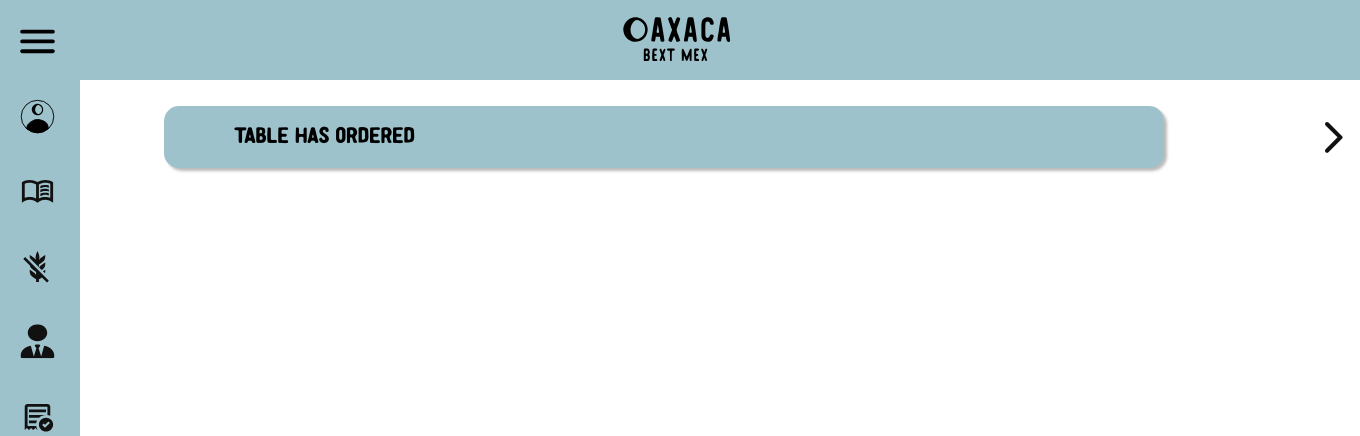
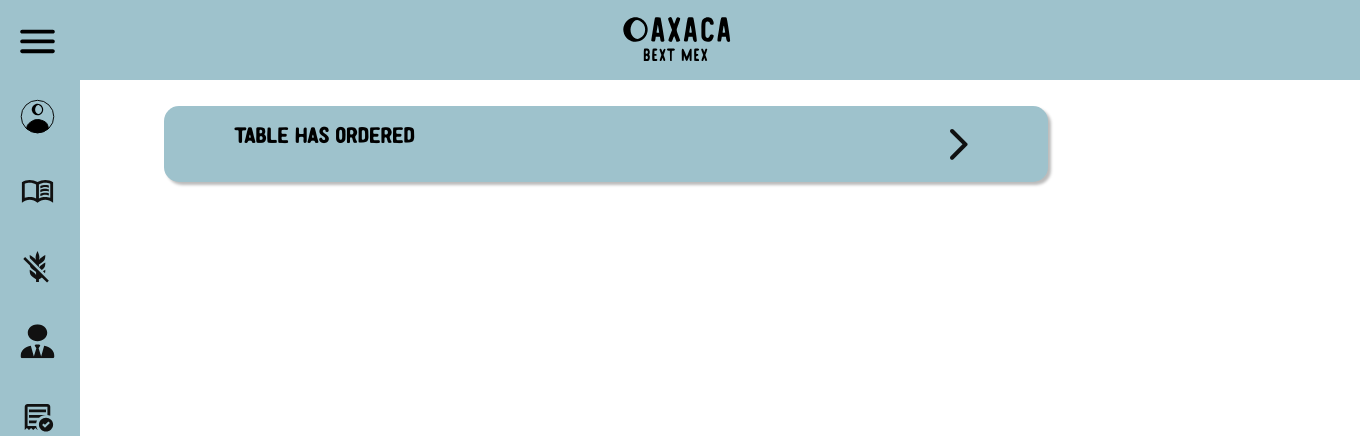
Before and after one commit to muhtasim100/Oaxaca, a Flask app: page /notifs in a window 1360 px wide; the page is wider, and only the part inside the window is pictured. Shown: the top 436 px of that part. Run offline with Flask 3, Linux system fonts and the light colour scheme.

Commit message:
Found a way to get arrow SVG inside the button.

```diff
--- a/website/static/css/notifcenter.css
+++ b/website/static/css/notifcenter.css
@@ -31,10 +31,13 @@
     text-align: left;
     box-shadow: 3px 3px 3px rgb(187, 187, 187);
     margin: 30px 150px;
-    width: 1000px;
+    width: 65%;
+    position: relative;
+
+
   }
-
 
   .action img {
     width: auto;
+    float: right;
   }
--- a/website/templates/notifcenter.html
+++ b/website/templates/notifcenter.html
@@ -11,8 +11,8 @@
 
 <div class="notifs-content">
     <div class="action">
-      <button class="notification" type="submit">Table has ordered</button>
-      <img src="{{ url_for('static', filename='images/clickarrow.svg') }}" alt="arrow">
+      <button class="notification" type="submit">Table has ordered<img src="{{ url_for('static', filename='images/clickarrow.svg') }}" alt="arrow"></img></button>
+      <!-- <img src="{{ url_for('static', filename='images/clickarrow.svg') }}" alt="arrow"> -->
     </div>
 </div>
 
```
